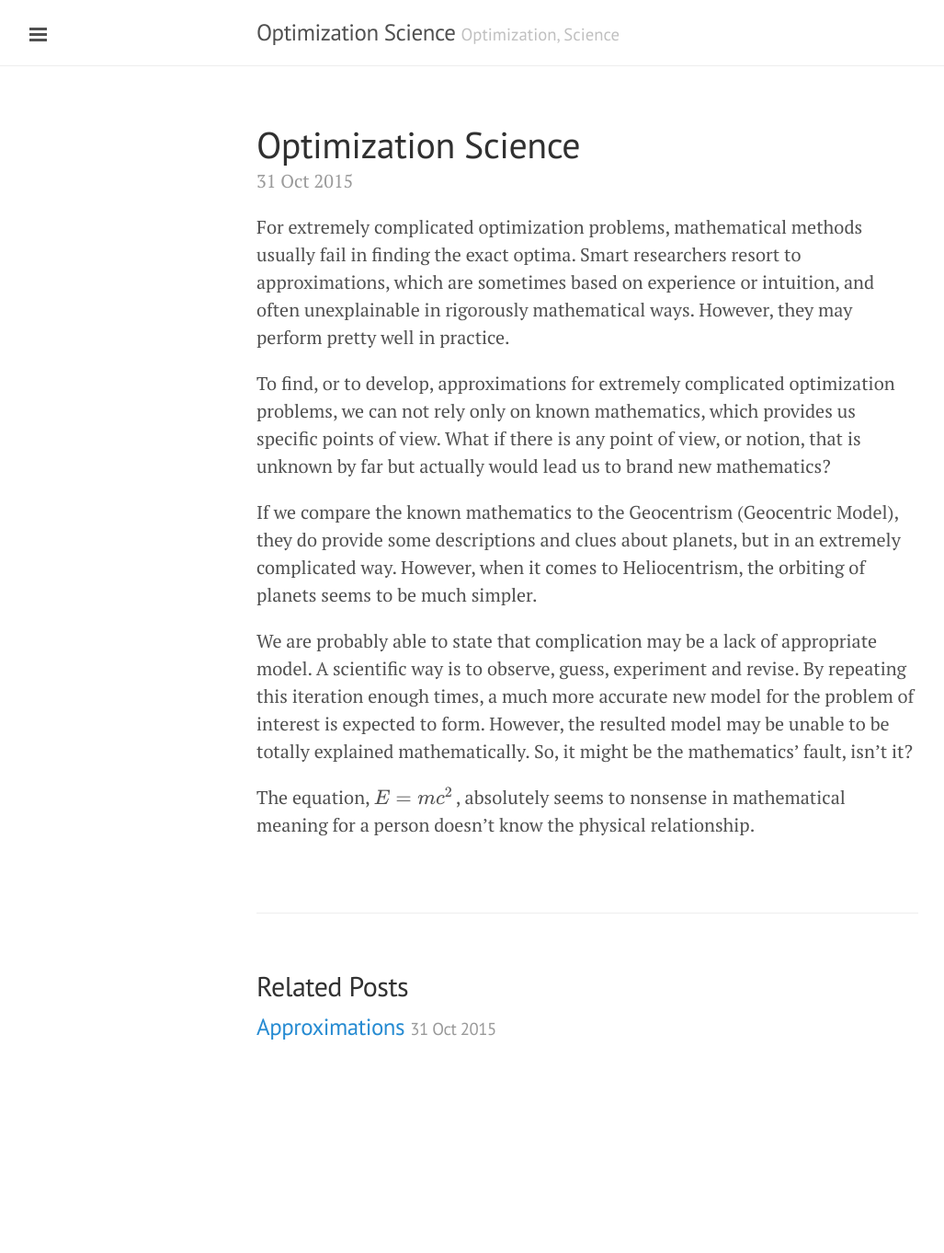
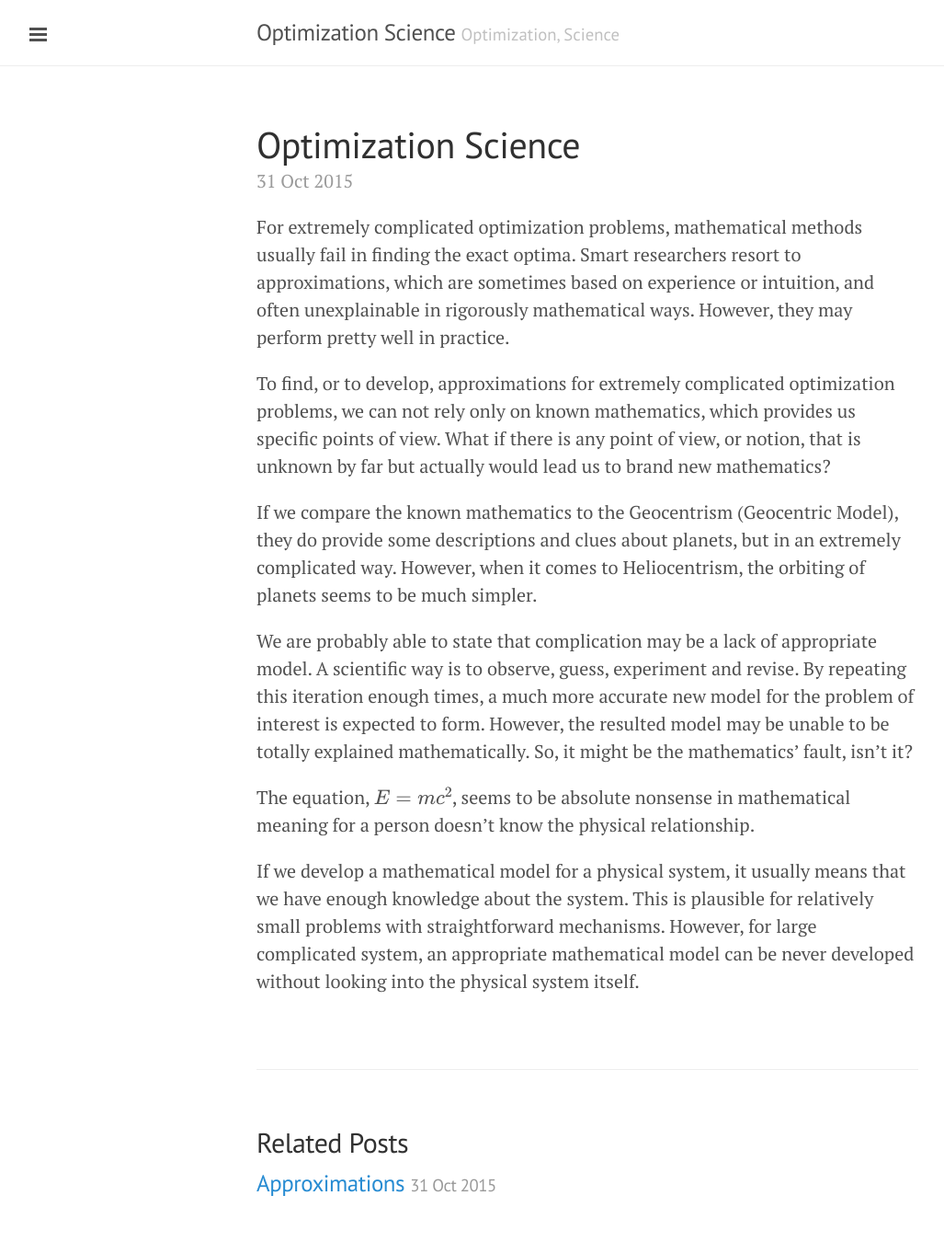
Before and after one commit to Amuwa/Amuwa.github.io, a Jekyll site: the page built from _posts/2015-10-31-optimization-engineering.markdown, in a window 1280 px wide. Shown: the whole page at 92% size, without its empty margins (1-1028 px from the left). Built offline with Jekyll 4.4.1, drawn with Linux system fonts in a browser that asks for light colours; formulas are drawn with MathJax 3; before the commit the page ends 1192 px from its top, so only the background shows below that.

Commit message:
update posts

```diff
--- a/_posts/2015-10-31-optimization-engineering.markdown
+++ b/_posts/2015-10-31-optimization-engineering.markdown
@@ -11,4 +11,6 @@ If we compare the known mathematics to the Geocentrism (Geocentric Model), they
 
 We are probably able to state that complication may be a lack of appropriate model. A scientific way is to observe, guess, experiment and revise. By repeating this iteration enough times, a much more accurate new model for the problem of interest is expected to form. However, the resulted model may be unable to be totally explained mathematically. So, it might be the mathematics' fault, isn't it?
 
-The equation, $ E=mc^{2} $ , absolutely seems to nonsense in mathematical meaning for a person doesn't know the physical relationship.
+The equation, $E=mc^{2}$, seems to be absolute nonsense in mathematical meaning for a person doesn't know the physical relationship.
+
+If we develop a mathematical model for a physical system, it usually means that we have enough knowledge about the system. This is plausible for relatively small problems with straightforward mechanisms. However, for large complicated system, an appropriate mathematical model can be never developed without looking into the physical system itself.
```
